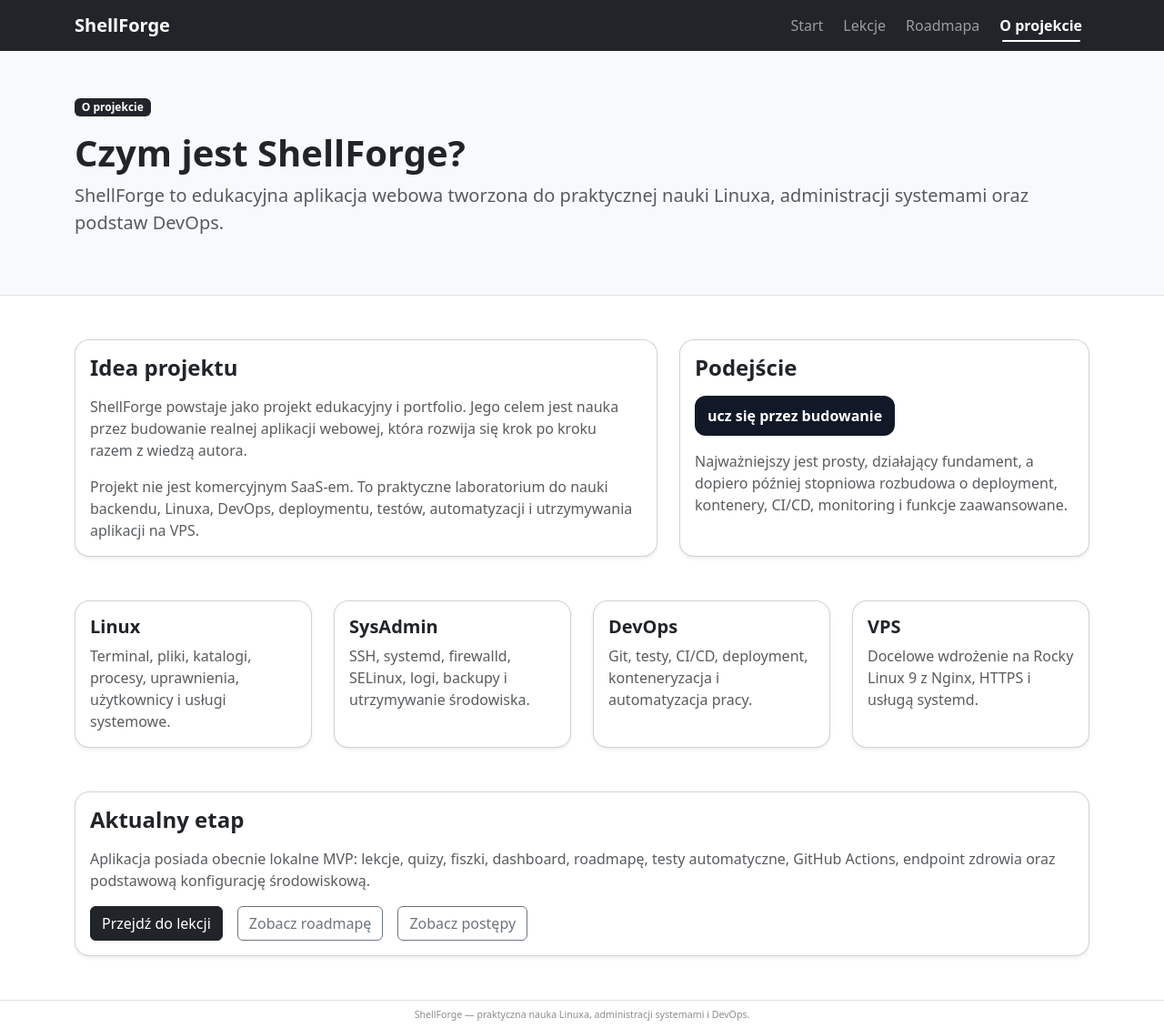
After one commit to Kamil0171/shellforge, a FastAPI app: page /about/ in a window 1280 px wide. The commit adds this page. Shown: the whole page at 91% size. Run offline with FastAPI, Linux system fonts and the light colour scheme.

Commit message:
Add about page and improve navigation

```diff
--- a/app/main.py
+++ b/app/main.py
@@ -8,7 +8,7 @@ from starlette.exceptions import HTTPException as StarletteHTTPException
 
 from app.config import APP_DESCRIPTION, APP_NAME, APP_VERSION
 from app.database import create_db_and_tables
-from app.routers import dashboard, flashcards, health, home, lessons, quizzes, roadmap
+from app.routers import about, dashboard, flashcards, health, home, lessons, quizzes, roadmap
 from app.seed import seed_database
 
 
@@ -58,3 +58,4 @@ app.include_router(dashboard.router)
 app.include_router(flashcards.router)
 app.include_router(health.router)
 app.include_router(roadmap.router)
+app.include_router(about.router)
--- /dev/null
+++ b/app/static/css/about.css
@@ -0,0 +1,13 @@
+.about-card {
+    border-radius: 16px;
+}
+
+.about-highlight {
+    display: inline-flex;
+    padding: 10px 14px;
+    border-radius: 12px;
+    background-color: #111827;
+    color: #ffffff;
+    font-weight: 800;
+    margin-bottom: 16px;
+}
--- a/app/static/css/layout.css
+++ b/app/static/css/layout.css
@@ -55,8 +55,16 @@
     white-space: pre-wrap;
 }
 
+.navbar .navbar-nav {
+    align-items: center;
+    gap: 6px;
+}
+
 .navbar .nav-link {
     position: relative;
+    padding-left: 0.65rem;
+    padding-right: 0.65rem;
+    white-space: nowrap;
     transition:
         color 0.25s ease,
         opacity 0.25s ease;
@@ -70,8 +78,8 @@
 .navbar .nav-link.active::after {
     content: "";
     position: absolute;
-    left: 0.5rem;
-    right: 0.5rem;
+    left: 0.65rem;
+    right: 0.65rem;
     bottom: 2px;
     height: 2px;
     border-radius: 999px;
--- a/app/static/css/style.css
+++ b/app/static/css/style.css
@@ -6,3 +6,4 @@
 @import url("flashcards.css");
 @import url("roadmap.css");
 @import url("errors.css");
+@import url("about.css");
--- /dev/null
+++ b/app/templates/about.html
@@ -0,0 +1,149 @@
+{% extends "base.html" %}
+
+{% block title %}O projekcie — ShellForge{% endblock %}
+
+{% block content %}
+
+<section class="py-5 bg-light border-bottom">
+    <div class="container">
+        <span class="badge text-bg-dark mb-3">O projekcie</span>
+
+        <h1 class="fw-bold">
+            Czym jest ShellForge?
+        </h1>
+
+        <p class="lead text-muted">
+            ShellForge to edukacyjna aplikacja webowa tworzona do praktycznej nauki Linuxa, administracji systemami oraz podstaw DevOps.
+        </p>
+    </div>
+</section>
+
+<section class="py-5">
+    <div class="container">
+
+        <div class="row g-4 mb-5">
+            <div class="col-lg-7">
+                <div class="card shadow-sm about-card h-100">
+                    <div class="card-body">
+                        <h2 class="fw-bold h4 mb-3">
+                            Idea projektu
+                        </h2>
+
+                        <p class="text-muted">
+                            ShellForge powstaje jako projekt edukacyjny i portfolio. Jego celem jest nauka przez budowanie realnej aplikacji webowej, która rozwija się krok po kroku razem z wiedzą autora.
+                        </p>
+
+                        <p class="text-muted mb-0">
+                            Projekt nie jest komercyjnym SaaS-em. To praktyczne laboratorium do nauki backendu, Linuxa, DevOps, deploymentu, testów, automatyzacji i utrzymywania aplikacji na VPS.
+                        </p>
+                    </div>
+                </div>
+            </div>
+
+            <div class="col-lg-5">
+                <div class="card shadow-sm about-card h-100">
+                    <div class="card-body">
+                        <h2 class="fw-bold h4 mb-3">
+                            Podejście
+                        </h2>
+
+                        <div class="about-highlight">
+                            ucz się przez budowanie
+                        </div>
+
+                        <p class="text-muted mb-0">
+                            Najważniejszy jest prosty, działający fundament, a dopiero później stopniowa rozbudowa o deployment, kontenery, CI/CD, monitoring i funkcje zaawansowane.
+                        </p>
+                    </div>
+                </div>
+            </div>
+        </div>
+
+        <div class="row g-4 mb-5">
+            <div class="col-md-6 col-lg-3">
+                <div class="card shadow-sm about-card h-100">
+                    <div class="card-body">
+                        <h3 class="h5 fw-bold">
+                            Linux
+                        </h3>
+
+                        <p class="text-muted mb-0">
+                            Terminal, pliki, katalogi, procesy, uprawnienia, użytkownicy i usługi systemowe.
+                        </p>
+                    </div>
+                </div>
+            </div>
+
+            <div class="col-md-6 col-lg-3">
+                <div class="card shadow-sm about-card h-100">
+                    <div class="card-body">
+                        <h3 class="h5 fw-bold">
+                            SysAdmin
+                        </h3>
+
+                        <p class="text-muted mb-0">
+                            SSH, systemd, firewalld, SELinux, logi, backupy i utrzymywanie środowiska.
+                        </p>
+                    </div>
+                </div>
+            </div>
+
+            <div class="col-md-6 col-lg-3">
+                <div class="card shadow-sm about-card h-100">
+                    <div class="card-body">
+                        <h3 class="h5 fw-bold">
+                            DevOps
+                        </h3>
+
+                        <p class="text-muted mb-0">
+                            Git, testy, CI/CD, deployment, konteneryzacja i automatyzacja pracy.
+                        </p>
+                    </div>
+                </div>
+            </div>
+
+            <div class="col-md-6 col-lg-3">
+                <div class="card shadow-sm about-card h-100">
+                    <div class="card-body">
+                        <h3 class="h5 fw-bold">
+                            VPS
+                        </h3>
+
+                        <p class="text-muted mb-0">
+                            Docelowe wdrożenie na Rocky Linux 9 z Nginx, HTTPS i usługą systemd.
+                        </p>
+                    </div>
+                </div>
+            </div>
+        </div>
+
+        <div class="card shadow-sm about-card">
+            <div class="card-body">
+                <h2 class="fw-bold h4 mb-3">
+                    Aktualny etap
+                </h2>
+
+                <p class="text-muted">
+                    Aplikacja posiada obecnie lokalne MVP: lekcje, quizy, fiszki, dashboard, roadmapę, testy automatyczne, GitHub Actions, endpoint zdrowia oraz podstawową konfigurację środowiskową.
+                </p>
+
+                <div class="d-flex gap-3 flex-wrap">
+                    <a href="/lessons" class="btn btn-dark">
+                        Przejdź do lekcji
+                    </a>
+
+                    <a href="/roadmap/" class="btn btn-outline-secondary">
+                        Zobacz roadmapę
+                    </a>
+
+                    <a href="/dashboard/" class="btn btn-outline-secondary">
+                        Zobacz postępy
+                    </a>
+                </div>
+            </div>
+        </div>
+
+    </div>
+</section>
+
+{% endblock %}
--- a/app/templates/base.html
+++ b/app/templates/base.html
@@ -39,8 +39,8 @@
                 </li>
 
                 <li class="nav-item">
-                    <a class="nav-link {% if request.url.path.startswith('/dashboard') %}active{% endif %}" href="/dashboard/">
-                        Postępy
+                    <a class="nav-link {% if request.url.path.startswith('/about') %}active{% endif %}" href="/about/">
+                        O projekcie
                     </a>
                 </li>
             </ul>
--- a/app/templates/home.html
+++ b/app/templates/home.html
@@ -25,11 +25,11 @@
                     monitoring i deployment aplikacji.
                 </p>
 
-                <div class="d-flex gap-3 mt-4">
-                    <a href="/lessons" class="btn btn-dark btn-lg">
+                <div class="d-flex gap-3 flex-wrap">
+                    <a href="/lessons" class="btn btn-dark">
                         Rozpocznij naukę
                     </a>
-                    <a href="#about" class="btn btn-outline-secondary btn-lg">
+                    <a href="/about/" class="btn btn-shell-secondary">
                         O projekcie
                     </a>
                 </div>
```
Also changed, not shown: other parts of app/static/css/layout.css (+32 -0 lines), app/routers/about.py (added, +16 -0 lines), tests/test_basic.py (+7 -0 lines).
